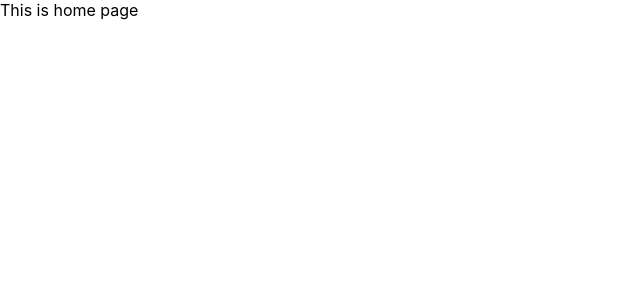
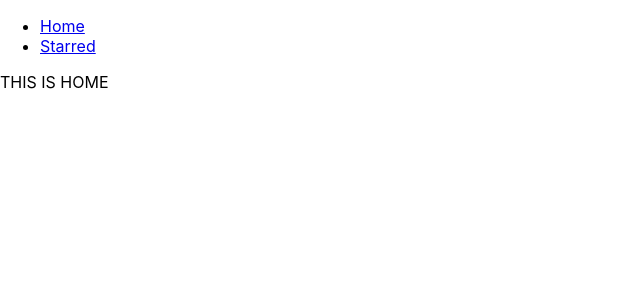
Before and after one commit to omdev420/box-office, a React (Create React App) app: page / in a window 1280 px wide. Shown: the top 300 px of the page, without its empty margins (0-640 px from the left). Built offline with nearby package versions, Linux system fonts and the light colour scheme.

Commit message:
added nav bar and created page components

```diff
--- a/src/App.js
+++ b/src/App.js
@@ -1,18 +1,26 @@
 import React from 'react';
 import { Switch, Route } from 'react-router-dom';
+import { Nav } from './components/Nav';
+import { Home } from './pages/Home';
+import { Starred } from './pages/Starred';
 
 function App() {
   return (
+    <div>
+      <Nav />
       <Switch>
         <Route exact path="/">
-        This is home page
+          <Home />
         </Route>
         <Route exact path="/starred">
-        This is starred
+          <Starred />
         </Route>
 
-      <Route>404 NOT FOUND!!</Route>
+        <Route>
+          <div>Not Found</div>
+        </Route>
       </Switch>
+    </div>
   );
 }
 
--- /dev/null
+++ b/src/components/Nav.js
@@ -0,0 +1,27 @@
+import React from 'react';
+import { Link } from 'react-router-dom';
+
+const LINKS = [
+  {
+    to: '/',
+    text: 'Home',
+  },
+  {
+    to: '/starred',
+    text: 'Starred',
+  },
+];
+
+export const Nav = () => {
+  return (
+    <div>
+      <ul>
+        {LINKS.map(item => (
+          <li key={item.to}>
+            <Link to={item.to}>{item.text}</Link>
+          </li>
+        ))}
+      </ul>
+    </div>
+  );
+};
--- /dev/null
+++ b/src/pages/Home.js
@@ -0,0 +1,5 @@
+import React from 'react';
+
+export const Home = () => {
+  return <div>THIS IS HOME</div>;
+};
--- /dev/null
+++ b/src/pages/Starred.js
@@ -0,0 +1,5 @@
+import React from 'react';
+
+export const Starred = () => {
+  return <div>THIS IS STARRED PAGE</div>;
+};
```
Also changed, not shown: 1 other file (tests, documents, lock files or other folders). Lines whose indentation alone changed are shown as unchanged.
